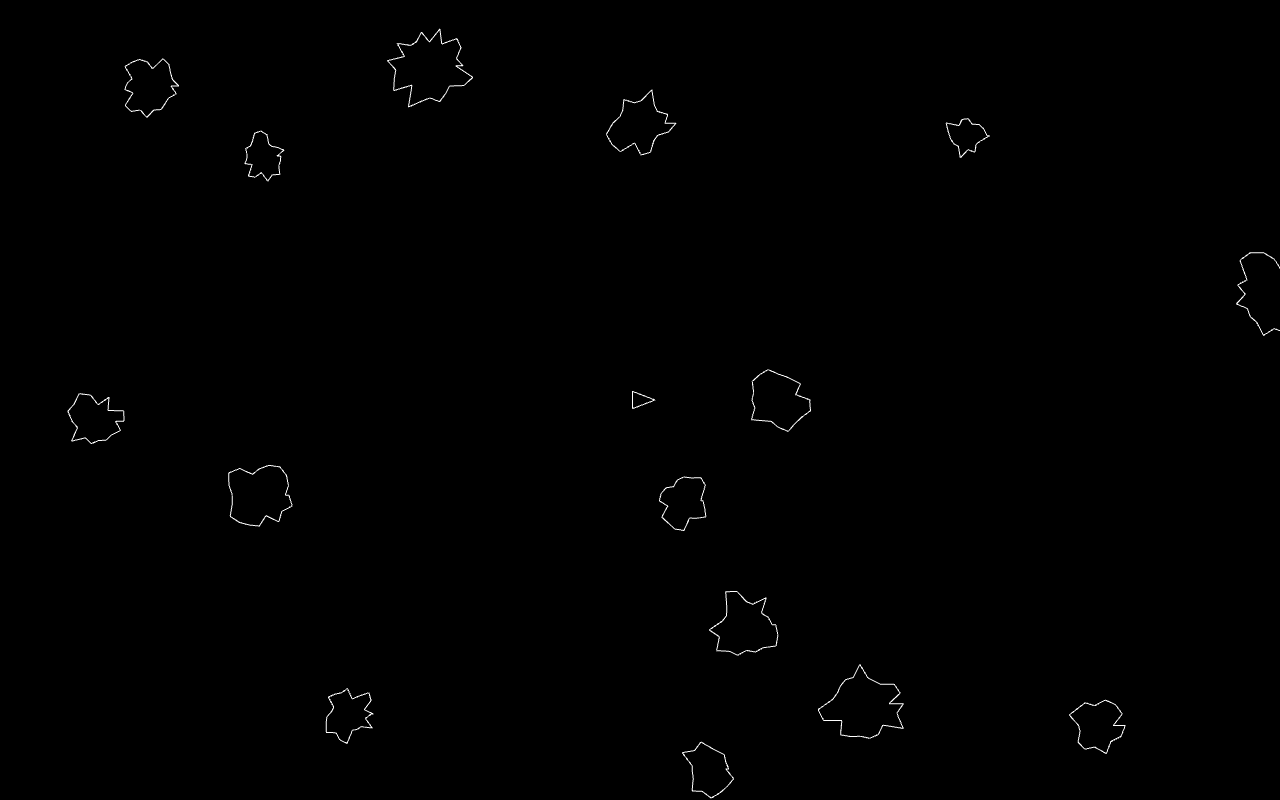
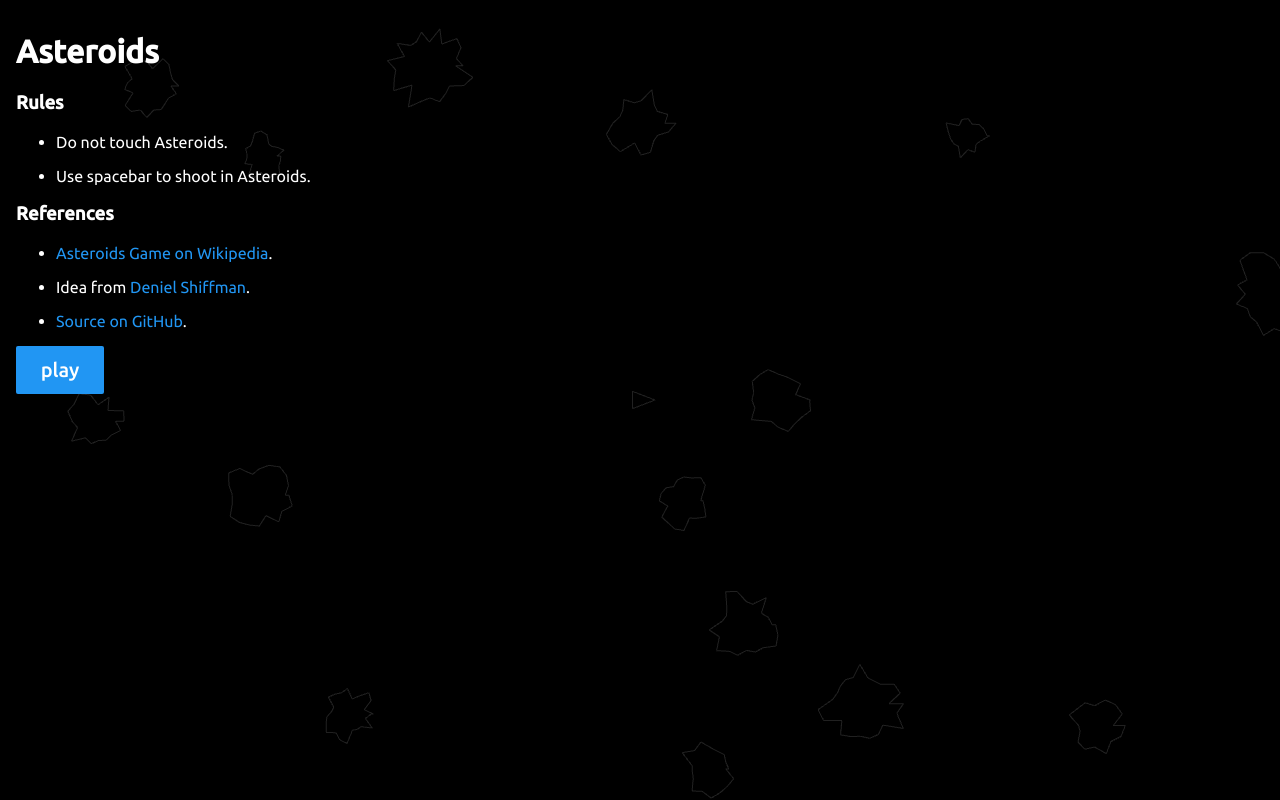
Before and after one commit to tikhiy/Asteroids, a plain HTML site: page index.html in a window 1280 px wide. Drawn offline with Linux system fonts and the light colour scheme.

Commit message:
adding ui

```diff
--- a/index.html
+++ b/index.html
@@ -13,34 +13,17 @@
   <meta name="format-detection" content="adress=no" />
   <meta name="mobile-web-app-capable" content="yes" />
   <meta name="apple-mobile-web-app-capable" content="yes" />
-  <meta name="application-name" content="untitled" />
-  <meta name="apple-mobile-web-app-title" content="untitled" />
+  <meta name="application-name" content="Asteroids" />
+  <meta name="apple-mobile-web-app-title" content="Asteroids" />
   <meta name="theme-color" content="#000" />
   <meta name="msapplication-navbutton-color" content="#000" />
   <meta name="apple-mobile-web-app-status-bar-style" content="black" />
   <meta name="msapplication-starturl" content="index.html" />
   <meta name="viewport" content="width=device-width, minimum-scale=1.0, initial-scale=1.0, maximum-scale=1.0, user-scalable=no, minimal-ui, shrink-to-fit=no" />
-  <meta name="description" content="" />
-  <meta name="keywords" content="" />
-  <meta name="author" content="" />
-  <meta name="copyright" content="" />
-  <style>
-    @font-face {
-      font-family: UbuntuFont;
-      font-weight: 500;
-      src: url( 'fonts/Ubuntu-Medium.ttf' );
-    }
-
-    @font-face {
-      font-family: UbuntuFont;
-      font-weight: 400;
-      src: url( 'fonts/Ubuntu-Regular.ttf' );
-    }
-
-    body {
-      font-family: UbuntuFont, sans-serif;
-    }
-  </style>
+  <meta name="description" content="Atari 1979 Asteroids Game." />
+  <meta name="keywords" content="atari,1979,asteroids,game,silent,silent-tempest,tempest,github,pages,gh,javascript,html,css,js,gh-pages" />
+  <meta name="author" content="SILENT - https://github.com/silent-tempest/" />
+  <meta name="copyright" content="silent-tempest" />
   <link rel="stylesheet" href="styles/main.css" />
   <link rel="manifest" href="manifest.json" />
   <link rel="icon" type="image/png" sizes="48x48" href="drawable/icon-48.png" />
@@ -55,6 +38,29 @@
 
 <body>
 
+  <div id="overlay" class="active">
+    <div id="menu">
+      <h1>Asteroids</h1>
+
+      <h3>Rules</h3>
+
+      <ul>
+        <li><p>Do not touch Asteroids.</p></li>
+        <li><p>Use spacebar to shoot in Asteroids.</p></li>
+      </ul>
+
+      <h3>References</h3>
+
+      <ul>
+        <li><p><a href="https://en.m.wikipedia.org/wiki/Asteroids_%28video_game%29" target="_blank">Asteroids Game on Wikipedia</a>.</p></li>
+        <li><p>Idea from <a href="https://youtu.be/hacZU523FyM" target="_blank">Deniel Shiffman</a>.</p></li>
+        <li><p><a href="https://github.com/silent-tempest/Asteroids/" target="_blank">Source on GitHub</a>.</p></li>
+      </ul>
+
+      <button id="play">play</button>
+    </div>
+  </div>
+
   <noscript>
     <div>That application doesn't work without JavaScript.</div>
   </noscript>
--- a/scripts/main.js
+++ b/scripts/main.js
@@ -27,7 +27,7 @@ var bullets = [],
     // 300 shots per minute
     threshold = 60 / 300,
     time = threshold,
-    renderer, ship, stick, button;
+    renderer, ship, stick, button, ui;
 
 var KEYS = {
   SPACE: 32,
@@ -441,7 +441,7 @@ Ship.prototype = {
   xRadius: 15,
   yRadius: 10,
   angle: 0,
-  accelerationValue: 7.5,
+  accelerationValue: 5,
   constructor: Ship
 };
 
@@ -459,6 +459,14 @@ Ship.prototype.vertices = ( function () {
   return vertices;
 } )();
 
+var bar = function () {
+  if ( ui.hidden ) {
+    menu();
+  } else {
+    restart();
+  }
+};
+
 var update = function ( dt ) {
   var i, j, destroyed, bullet,
       asteroid, shoots, steering;
@@ -466,7 +474,7 @@ var update = function ( dt ) {
   i = asteroids.length - 1;
 
   if ( i < 0 ) {
-    return restart();
+    return bar();
   }
 
   for ( ; i >= 0; --i ) {
@@ -482,12 +490,13 @@ var update = function ( dt ) {
       ship.xRadius );
 
     if ( destroyed ) {
-      return restart();
+      return bar();
     }
   }
 
+  if ( ui.hidden ) {
     if ( !touchable || stick.state !== 2 ) {
-    steering = pi * 0.01;
+      steering = pi * 0.05;
 
       if ( keys[ KEYS.LARR ] ) {
         ship.angle -= steering;
@@ -502,6 +511,7 @@ var update = function ( dt ) {
       ship.angle = stick.angle();
       ship.accelerate( stick.value() );
     }
+  }
 
   i = asteroids.length - 1;
 
@@ -511,6 +521,7 @@ var update = function ( dt ) {
 
   time += dt;
 
+  if ( ui.hidden ) {
     shoots = keys[ KEYS.SPACE ] ||
       ( touchable && button.state );
 
@@ -521,6 +532,7 @@ var update = function ( dt ) {
         [ ship.location[ 0 ], ship.location[ 1 ], ship.angle - pi * 0.6666, ship.velocity.copy() ] );
 
       time = 0;
+    }
   }
 
   i = bullets.length - 1;
@@ -610,9 +622,59 @@ var restart = function () {
   ship.location.set(
     renderer.width * 0.5,
     renderer.height * 0.5 );
+
+  ship.velocity.set( 0, 0 );
+  ship.acceleration.set( 0, 0 );
+};
+
+var play = function () {
+  restart();
+  ui.hide();
+};
+
+var menu = function () {
+  if ( ui.hidden ) {
+    ui.show();
+  }
+
+  restart();
+};
+
+var ui = {
+  init: _.once( function () {
+    var selectors = [
+      '#overlay',
+      '#menu',
+      '#play'
+    ];
+
+    var i = selectors.length - 1,
+        elements = {};
+
+    for ( ; i >= 0; --i ) {
+      elements[ selectors[ i ] ] = _( selectors[ i ] );
+    }
+
+    this.elements = elements;
+    elements[ '#play' ].click( play );
+  } ),
+
+  show: function () {
+    this.elements[ '#overlay' ].addClass( 'active' );
+    this.hidden = false;
+  },
+
+  hide: function () {
+    this.elements[ '#overlay' ].removeClass( 'active' );
+    this.hidden = true;
+  },
+
+  hidden: false
 };
 
 _( function ( _ ) {
+  ui.init();
+
   renderer = v6( {
     mode: 'webgl'
   } )
--- a/styles/main.css
+++ b/styles/main.css
@@ -1,24 +1,109 @@
-/**
- * Native-Application experience
- */
-* {
-  -webkit-user-select: none;
-     -moz-user-select: none;
-      -ms-user-select: none;
-          user-select: none;
+@font-face {
+  font-family: UbuntuFont;
+  font-weight: 500;
+  src: url( '../fonts/Ubuntu-Medium.ttf' );
 }
 
-body, canvas {
+@font-face {
+  font-family: UbuntuFont;
+  font-weight: 400;
+  src: url( '../fonts/Ubuntu-Regular.ttf' );
+}
+
+::-moz-focus-inner {
+  outline: none;
+  border: none;
+}
+
+button {
+  border-radius: 2px;
+  font: inherit;
+  font-size: 20px;
+  font-weight: 500;
+  min-width: 88px;
+  padding: 0 16px;
+  outline: none;
+  border: none;
+}
+
+canvas,
+button,
+html,
+body,
+div,
+h6,
+h5,
+h4,
+h3,
+h2,
+h1,
+ul,
+li,
+p,
+a {
+  box-sizing: border-box;
+  -webkit-tap-highlight-color: transparent;
+  -webkit-focus-ring-color: transparent;
+  -webkit-text-size-adjust: none;
+  border: none;
+  ounline: none;
+}
+
+canvas,
+html,
+body {
   margin: 0;
 }
 
 body {
   padding: 0;
   position: relative;
+  font-family: UbuntuFont, sans-serif;
 }
 
+#overlay,
 canvas {
   position: fixed;
   top: 0;
   left: 0;
 }
+
+#overlay {
+  z-index: 1;
+  width: 100%;
+  height: 100%;
+  background: rgba( 0, 0, 0, 0.87 );
+  visibility: hidden;
+}
+
+#overlay.active {
+  visibility: visible;
+}
+
+#menu {
+  color: #fff;
+  padding: 12px 16px 24px;
+}
+
+a {
+  color: #2196f3;
+  text-decoration: none;
+}
+
+#play {
+  height: 48px;
+  color: #fff;
+  background: #2196f3;
+}
+
+#play:active {
+  background: #1976d2;
+}
+
+canvas,
+button {
+  -webkit-user-select: none;
+     -moz-user-select: none;
+      -ms-user-select: none;
+          user-select: none;
+}
```
Lines whose indentation alone changed are shown as unchanged.
